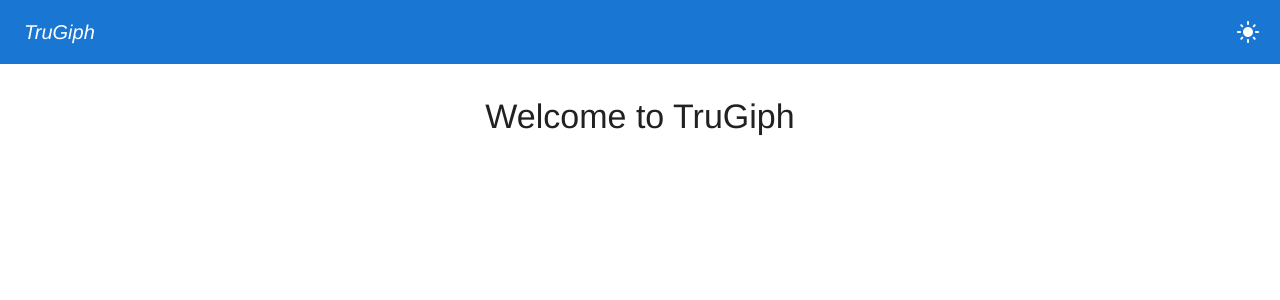
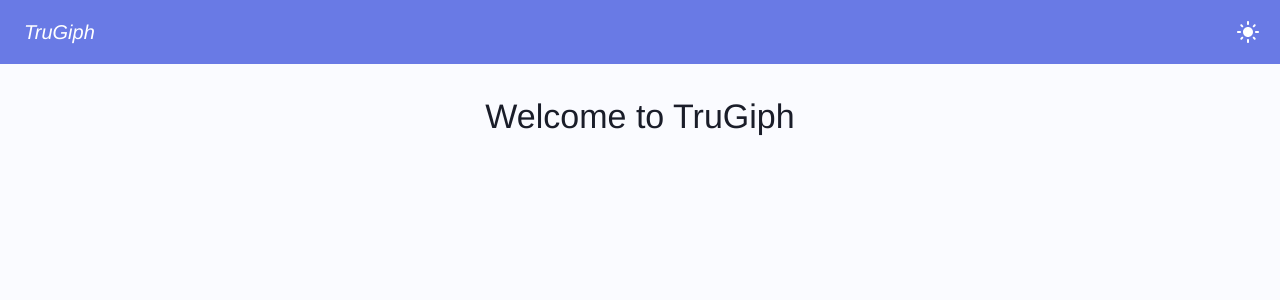
Before and after one commit to td0/trugiph, a React (Vite) app: page / in a window 1280 px wide. Shown: the top 300 px of the page. Built offline with nearby package versions, Linux system fonts and the light colour scheme.

Commit message:
feat: set custom color mapping and transitions in ThemeProvider
Signed-off-by: Tadho <tadho@me.com>

```diff
--- a/src/providers/ThemeProvider.tsx
+++ b/src/providers/ThemeProvider.tsx
@@ -7,11 +7,93 @@
 
 const theme = createTheme({
   cssVariables: {
-    colorSchemeSelector: 'class',
+    colorSchemeSelector: "class",
   },
   colorSchemes: {
-    light: true,
-    dark: true,
+    light: {
+      palette: {
+        primary: {
+          main: "#697AE5",
+          light: "#8B9AFF",
+          dark: "#4A5BB8",
+          contrastText: "#FFFFFF",
+        },
+        secondary: {
+          main: "#E56969", // Complementary red-orange
+          light: "#FF8B8B",
+          dark: "#B84A4A",
+          contrastText: "#FFFFFF",
+        },
+        success: {
+          main: "#69E597", // Triadic green
+          light: "#8BFFA8",
+          dark: "#4AB86A",
+          contrastText: "#000000",
+        },
+        warning: {
+          main: "#E5C569", // Triadic yellow-orange
+          light: "#FFD78B",
+          dark: "#B8984A",
+          contrastText: "#000000",
+        },
+        info: {
+          main: "#69D4E5", // Analogous cyan
+          light: "#8BE5FF",
+          dark: "#4AA7B8",
+          contrastText: "#000000",
+        },
+        background: {
+          default: "#FAFBFF",
+          paper: "#FFFFFF",
+        },
+        text: {
+          primary: "#1A1D29",
+          secondary: "#4A5568",
+        },
+      },
+    },
+    dark: {
+      palette: {
+        primary: {
+          main: "#8B9AFF",
+          light: "#B8C4FF",
+          dark: "#697AE5",
+          contrastText: "#000000",
+        },
+        secondary: {
+          main: "#FF8B8B",
+          light: "#FFB8B8",
+          dark: "#E56969",
+          contrastText: "#000000",
+        },
+        success: {
+          main: "#8BFFA8",
+          light: "#B8FFD4",
+          dark: "#69E597",
+          contrastText: "#000000",
+        },
+        warning: {
+          main: "#FFD78B",
+          light: "#FFE5B8",
+          dark: "#E5C569",
+          contrastText: "#000000",
+        },
+        info: {
+          main: "#8BE5FF",
+          light: "#B8F2FF",
+          dark: "#69D4E5",
+          contrastText: "#000000",
+        },
+        background: {
+          default: "#0F1419",
+          paper: "#1A1D29",
+        },
+        text: {
+          primary: "#FFFFFF",
+          secondary: "#B8C4D6",
+        },
+      },
+    },
   },
   typography: {
     fontFamily: '"Space Mono", "Helvetica", "Arial", sans-serif',
@@ -19,11 +101,9 @@
   components: {
     MuiCssBaseline: {
       styleOverrides: {
-        '*': {
-          transition: 'background-color 0.3s ease-in-out, color 0.3s ease-in-out, border-color 0.3s ease-in-out',
-        },
         body: {
-          transition: 'background-color 0.3s ease-in-out, color 0.3s ease-in-out',
+          transition:
+            "background-color 0.3s ease-in-out, color 0.3s ease-in-out",
         },
       },
     },
```
